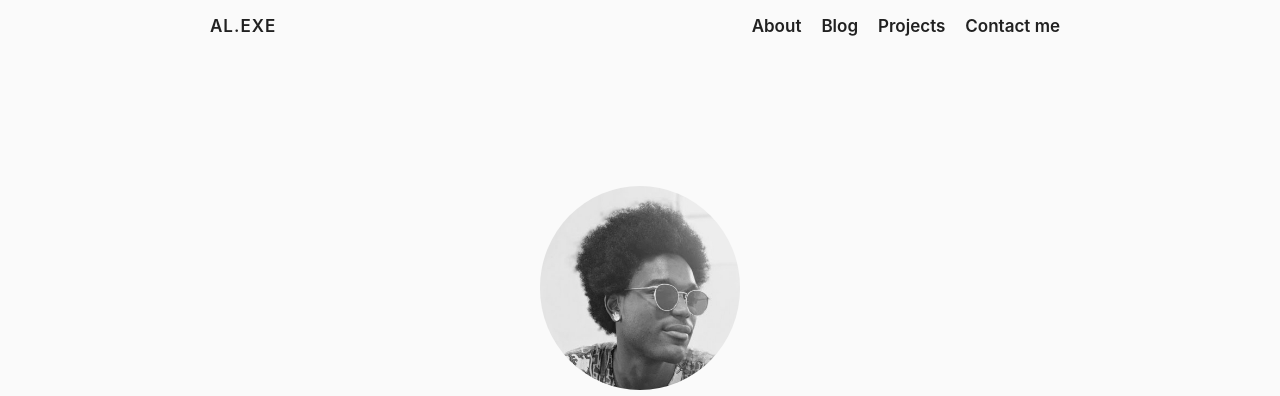
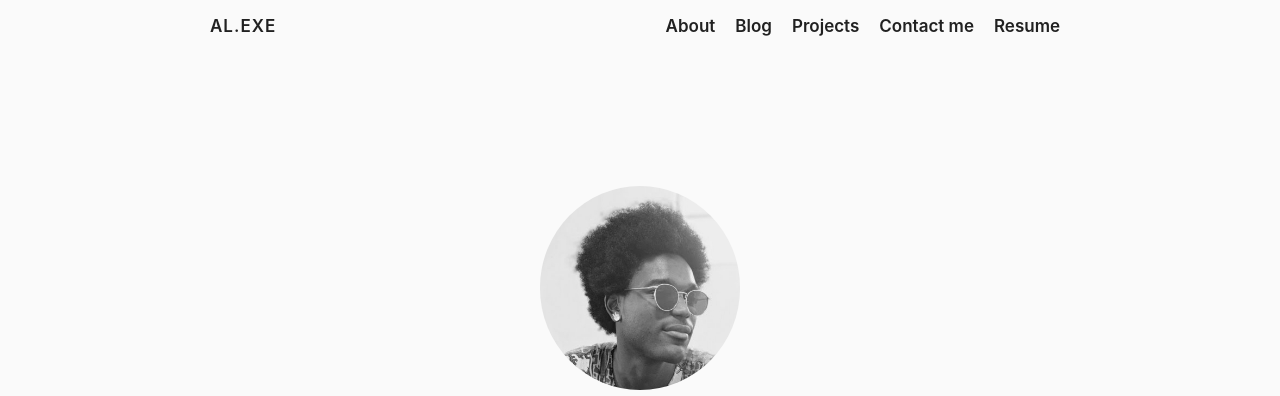
Before and after one commit to al-dot-exe/al-dot-exe.github.io, a plain HTML site: page index.html in a window 1280 px wide. Shown: the top 396 px of the page. Drawn offline with Linux system fonts and the light colour scheme.

Commit message:
Added Resume to nav bar as well

```diff
--- a/index.html
+++ b/index.html
@@ -105,6 +105,10 @@
 
             <li class="navigation-item">
               <a class="navigation-link" href="/contact/">Contact me</a>
+            </li>
+
+            <li class="navigation-item">
+              <a class="navigation-link" href="/Alex_Resume.pdf">Resume</a>
             </li>
 
 
```
Also changed, not shown: 404.html (+4 -0 lines), about/index.html (+4 -0 lines), authors/index.html (+4 -0 lines), categories/index.html (+4 -0 lines), contact/index.html (+4 -0 lines), posts/index.html (+4 -0 lines), posts/removing-expired-keys/index.html (+4 -0 lines), projects/index.html (+4 -0 lines), pub-key/index.html (+4 -0 lines), series/index.html (+4 -0 lines), tags/gpg/index.html (+4 -0 lines), tags/index.html (+4 -0 lines), tags/linux/index.html (+4 -0 lines), tags/pgp/index.html (+4 -0 lines), 2 more files.
